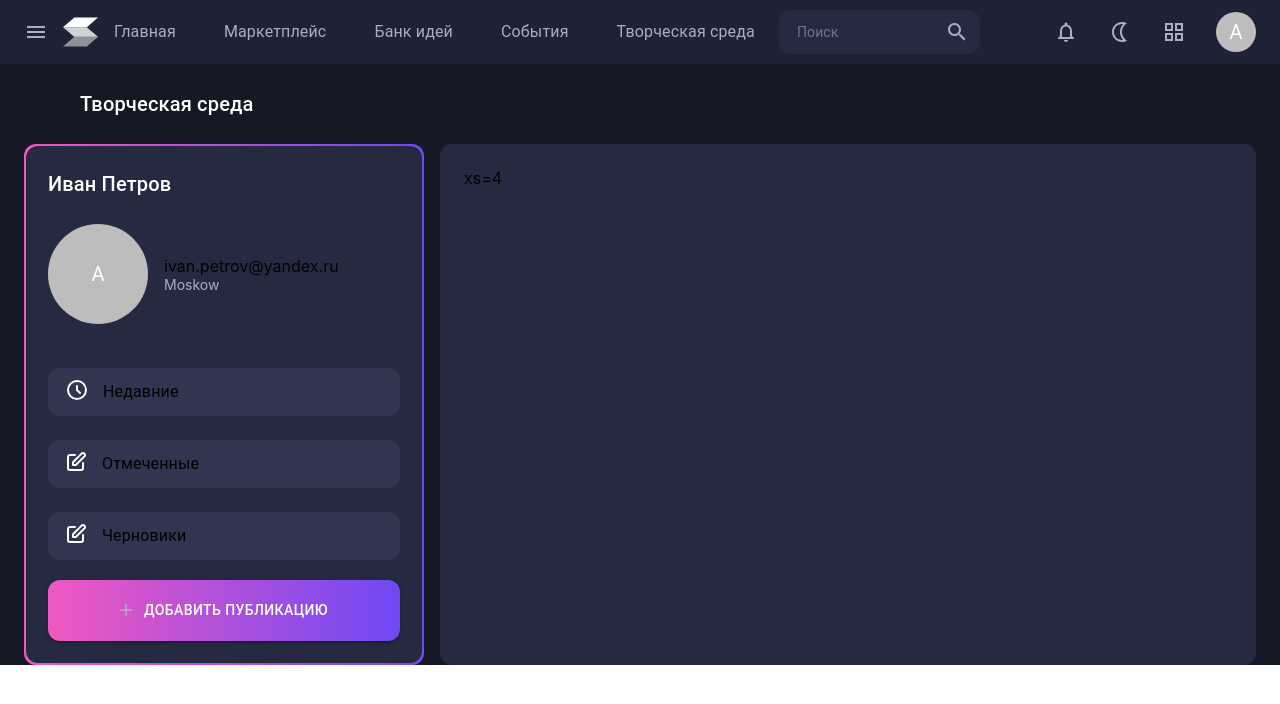
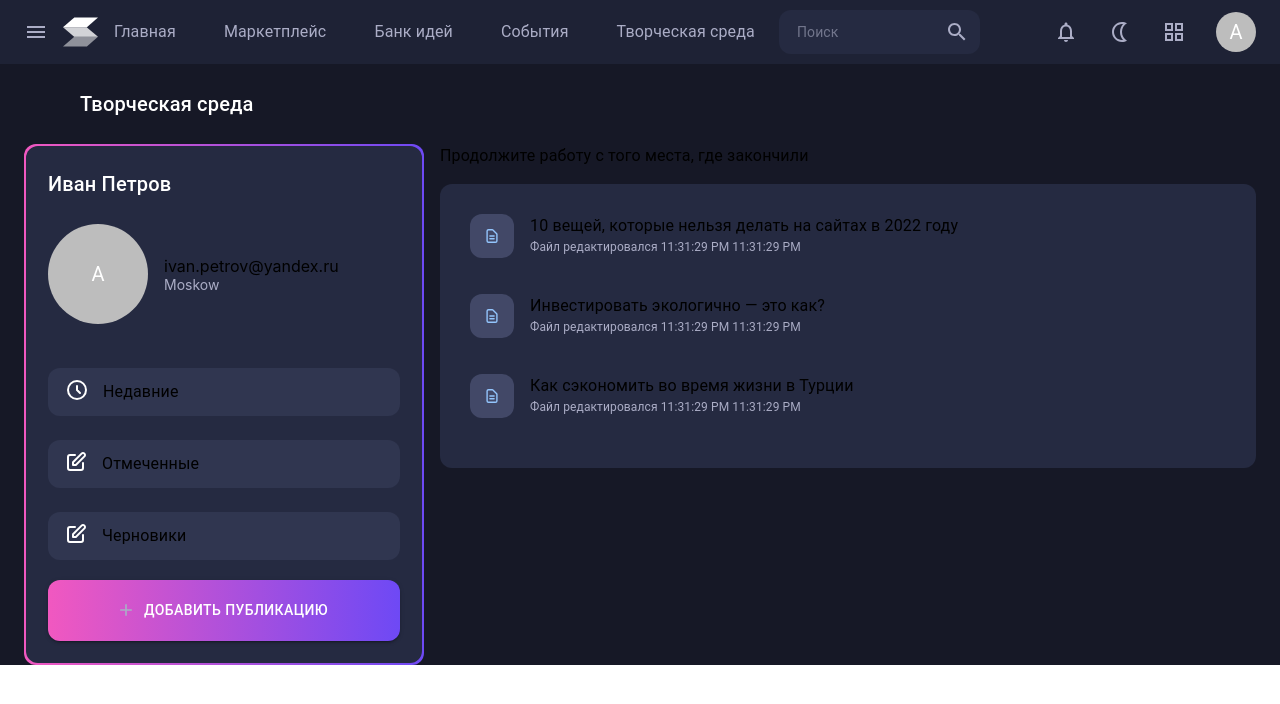
Before and after one commit to fox1206/MoreTech, a Next.js app in the folder frontend/: page /creative in a window 1280 px wide. Shown: the top 704 px of the page. Built offline with nearby package versions, Linux system fonts and the light colour scheme.

Commit message:
feat: add component creativeWorking

```diff
--- /dev/null
+++ b/frontend/components/Creative/CreativeWorking.jsx
@@ -0,0 +1,75 @@
+import React from 'react';
+import { Box, Button, Typography } from '@mui/material';
+import Avatar from '@mui/material/Avatar';
+import List from '@mui/material/List';
+import ListItemButton from '@mui/material/ListItemButton';
+import ListItemText from '@mui/material/ListItemText';
+import AddIcon from '@mui/icons-material/Add';
+import {ListItem} from '@mui/material';
+const working = [
+ {id: 1, title: '10 вещей, которые нельзя делать на сайтах в 2022 году', data: new Date().toLocaleTimeString(), time: new Date().toLocaleTimeString(), style: 'icon__working'},
+ {id: 2, title: 'Инвестировать экологично — это как?', data: new Date().toLocaleTimeString(), time: new Date().toLocaleTimeString(), style: 'icon__working'},
+ {id: 3, title: 'Как сэкономить во время жизни в Турции', data: new Date().toLocaleTimeString(), time: new Date().toLocaleTimeString(), style: 'icon__working'},
+];
+
+const CreativeWorking = () => {
+  return (
+    <Box gridColumn="span 3"
+    sx={{
+        backgroundColor: '#252A41',
+        padding: '14px 14px',
+        borderRadius: '12px',
+      }}>
+
+        <List>
+          {working.map((work) => (
+            <ListItemButton key={work.id}
+              sx={{padding: '0'}}>
+
+              <ListItem
+                sx={{
+                  cursor: 'pointer',
+                  borderRadius: '12px',
+                  marginBottom: "20px"
+                  }}>
+                  <Box sx={{
+                    display: 'flex',
+                    columnGap: 2,
+
+                  }}>
+                    <Box
+                      sx={{
+                        display: 'flex',
+                        alignItems: 'center',
+                        justifyContent: 'center',
+                        width: '44px',
+                        height: '44px',
+                        borderRadius: '12px',
+                        backgroundColor: '#424867',
+                      }}
+                    ><Box className='working__icon'></Box></Box>
+                    <Box>
+                      <Typography>
+                        {work.title}
+                      </Typography>
+
+                      <Typography sx={{
+                        fontSize: '12px',
+                        color: '#ABADC6',
+                      }}>
+                        Файл редактировался {work.data} {work.time}
+                      </Typography>
+                    </Box>
+                  </Box>
+              </ListItem>
+            </ListItemButton>
+
+          ))}
+        </List>
+        {/* </Box> */}
+
+    </Box>
+  );
+};
+
+export default CreativeWorking;
--- a/frontend/components/Creative/UserHistory.jsx
+++ b/frontend/components/Creative/UserHistory.jsx
@@ -14,7 +14,8 @@ const eventHistory = [
 
 const UserHistory = () => {
   return (
-    <Box gridColumn="span 3"
+    <Box gridColumn="span 3">
+      <Box
       sx={{
           backgroundColor: '#252A41',
           padding: '2px',
@@ -94,6 +95,7 @@ const UserHistory = () => {
           </Box>
 
       </Box>
+    </Box>
   );
 };
 
--- a/frontend/pages/creative.jsx
+++ b/frontend/pages/creative.jsx
@@ -5,7 +5,7 @@ import Box from '@mui/material/Box';
 import Button from '@mui/material/Button';
 import InputLabel from '@mui/material/InputLabel';
 import UserHistory from "../components/Creative/UserHistory";
-
+import CreativeWorking from "../components/Creative/CreativeWorking";
 
 const Creative = () => {
 
@@ -27,19 +27,25 @@ const Creative = () => {
           <UserHistory />
 
 
-          <Box gridColumn="span 6"
-          sx={{
-              backgroundColor: '#252A41',
-              padding: '24px',
-              borderRadius: '12px',
+          <Box gridColumn="span 6">
 
-            }}>
-            xs=4
+            <Typography pb={2}>
+              Продолжите работу с того места, где закончили
+            </Typography>
+
+            <CreativeWorking />
+
+
           </Box>
         </Box>
       </Box>
     </HomePages>
   );
 };
+// sx={{
+//               backgroundColor: '#252A41',
+//               padding: '24px',
+//               borderRadius: '12px',
 
+//             }}
 export default Creative;
--- a/frontend/styles/globals.css
+++ b/frontend/styles/globals.css
@@ -172,6 +172,9 @@ a {
   background: linear-gradient(90deg, #F158C0 0%, #6E49F5 100%);
 }
 
-.border__designer{
-
+.working__icon{
+  width: 14px;
+  height: 14px;
+  content: url(../public/assets/image/svg/creative__icon/list__icon_creative.svg);
 }
+/* переопределение стилей для творческой среды (end) */
```
Also changed, not shown: frontend/public/assets/image/svg/creative__icon/list__icon_creative.svg (added). Lines whose indentation alone changed are shown as unchanged.
